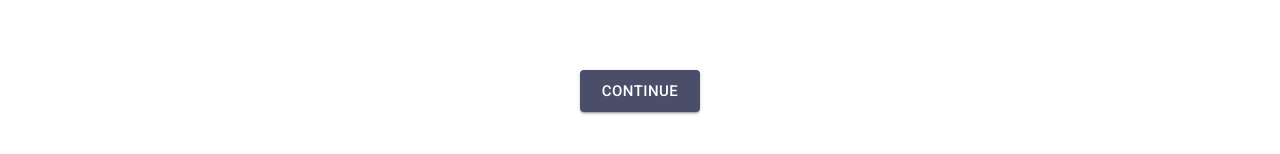
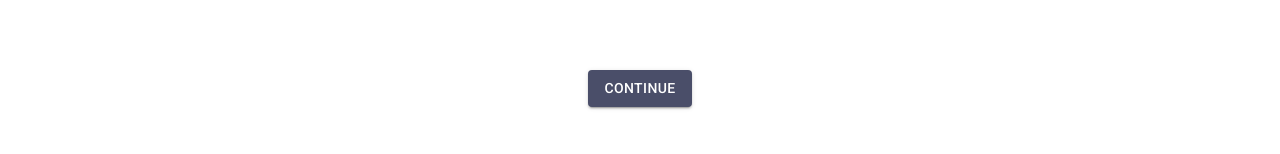
Before and after one commit to issackj1/react-site, a React (Create React App) app: page / in a window 1280 px wide. Shown: the part 570-724 px from the top of the page. Built offline with nearby package versions, Linux system fonts and the light colour scheme.

Commit message:
minor styling changes

```diff
--- a/src/components/Home.tsx
+++ b/src/components/Home.tsx
@@ -104,7 +104,7 @@ export const Home: React.FC<Props> = (props) => {
 			{ Array.from(Array(numOfButtons)).map((object, i) => <ParallaxLayer key={ i } offset={ i + 0.8 } speed={ 1 }>
 					<Grid container justify="center">
 						<span onClick={ () => parallax.scrollTo(i === numOfButtons - 1 ? 1 : i + 1) }>
-							<Button variant="contained" color={ "primary" } size={ "large" }
+							<Button variant="contained" color={ "primary" } size={ "medium" }
 					        block={ "true" }>Continue</Button>
 						</span>
 					</Grid>
--- a/src/components/extracurricular/Extracurricular.tsx
+++ b/src/components/extracurricular/Extracurricular.tsx
@@ -18,7 +18,7 @@ export const Extracurricular: React.FC<Props> = () => {
         <div className={"container"} id={"extracurricular"}>
             <Grid container direction={"row"} spacing={1}>
                 <Grid item xs={12} sm={12}>
-                    <Typography variant={"h2"} gutterBottom
+                    <Typography variant={"h3"} gutterBottom
                                 align={"center"}>{ExtracurricularContent.title}</Typography>
                 </Grid>
                 {
--- a/src/components/extracurricular/ExtracurricularItem.tsx
+++ b/src/components/extracurricular/ExtracurricularItem.tsx
@@ -13,7 +13,7 @@ export const ExtracurricularItem: React.FC<Props> = props => {
             container
             direction={ "column" }
             item
-            xs={ 12 }
+            xs={ 6 }
             sm={ 6 }
             alignItems={ "center" }
         >
```
Also changed, not shown: src/components/Experience.tsx (+3 -11 lines), 1 other file (tests, documents, lock files or other folders).
